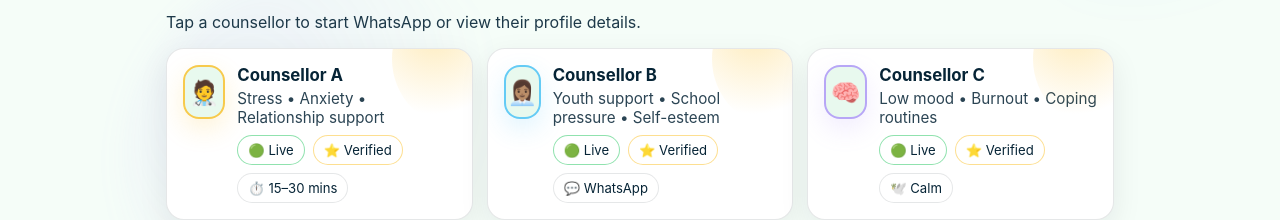
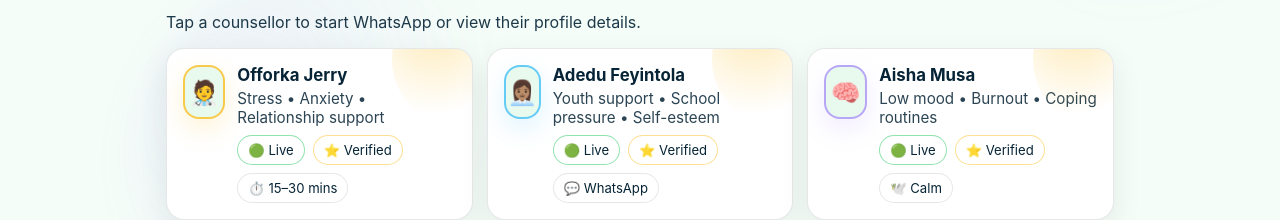
Before and after one commit to speakoutMentalHealth/MindCheck, a plain HTML site: page speak-to-a-counsellor.html in a window 1280 px wide. Shown: the part 557-777 px from the top of the page. Drawn offline with Linux system fonts and the light colour scheme.

Commit message:
Update speak-to-a-counsellor.html

```diff
--- a/speak-to-a-counsellor.html
+++ b/speak-to-a-counsellor.html
@@ -68,7 +68,7 @@
         <div class="mc-profile">
           <div class="mc-avatar frame-gold" aria-hidden="true">🧑‍⚕️</div>
           <div>
-            <h3 style="margin:0;">Counsellor A</h3>
+            <h3 style="margin:0;">Offorka Jerry</h3>
             <p style="margin:4px 0 0;">Stress • Anxiety • Relationship support</p>
             <div class="mc-chips">
               <span class="mc-chip live">🟢 Live</span>
@@ -84,7 +84,7 @@
         <div class="mc-profile">
           <div class="mc-avatar frame-sky" aria-hidden="true">👩🏽‍💼</div>
           <div>
-            <h3 style="margin:0;">Counsellor B</h3>
+            <h3 style="margin:0;">Adedu Feyintola</h3>
             <p style="margin:4px 0 0;">Youth support • School pressure • Self-esteem</p>
             <div class="mc-chips">
               <span class="mc-chip live">🟢 Live</span>
@@ -100,7 +100,7 @@
         <div class="mc-profile">
           <div class="mc-avatar frame-violet" aria-hidden="true">🧠</div>
           <div>
-            <h3 style="margin:0;">Counsellor C</h3>
+            <h3 style="margin:0;">Aisha Musa</h3>
             <p style="margin:4px 0 0;">Low mood • Burnout • Coping routines</p>
             <div class="mc-chips">
               <span class="mc-chip live">🟢 Live</span>
```
